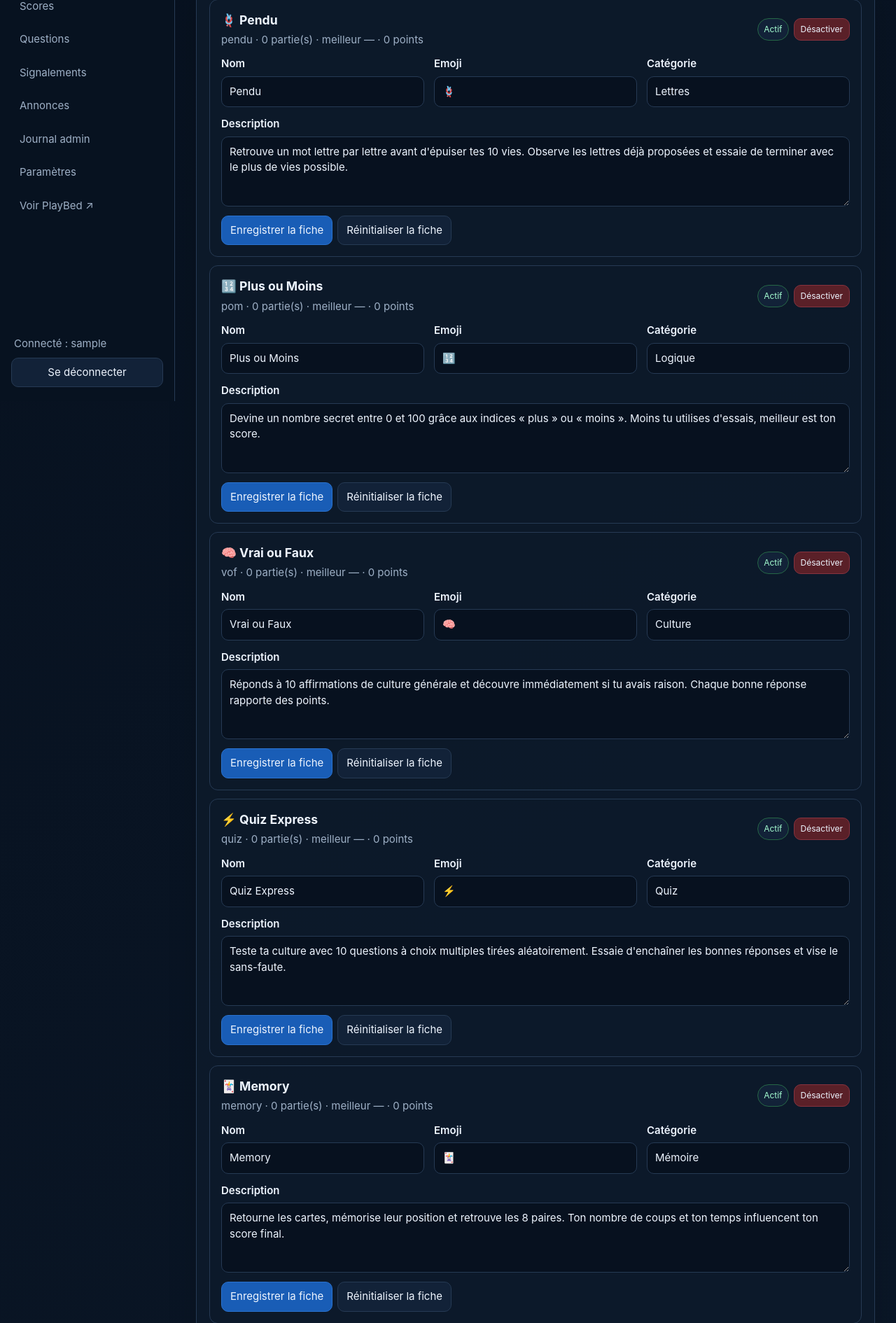
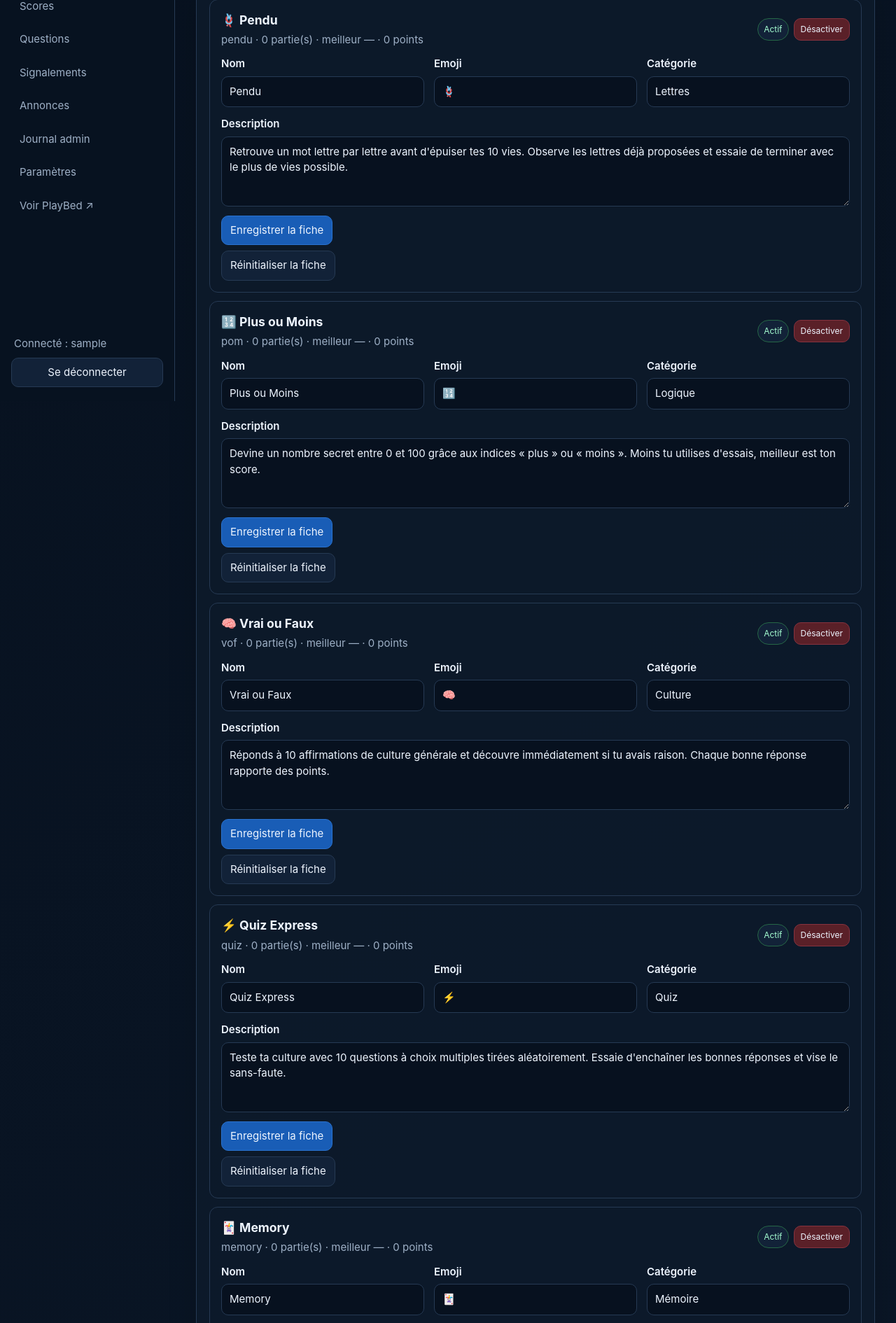
Before and after one commit to Obed236/PlayBed, a Flask app: page /admin/jeux in a window 1280 px wide. Shown: the part 227-2117 px from the top of the page at 70% size. Run offline with Flask 3, Linux system fonts and the light colour scheme; the visitor is signed in with stand-in values (Sample User, id 1); data that the repository does not hold is empty; some libraries are stand-ins or nearby versions.

Commit message:
Fix game management form structure

```diff
--- a/templates/admin/games.html
+++ b/templates/admin/games.html
@@ -7,7 +7,8 @@
 {% for slug, meta in games.items() %}{% set row = stats.get(slug) %}
 <div class="game-card">
   <div class="topbar" style="margin-bottom:12px"><div><h3>{{ meta.get('emoji','🎮') }} {{ meta.get('name', slug) }}</h3><div class="muted">{{ slug }} · {{ row.plays if row else 0 }} partie(s) · meilleur {{ row.best_score if row and row.best_score is not none else '—' }} · {{ row.total_points if row and row.total_points is not none else 0 }} points</div></div><div class="actions"><span class="badge {{ 'good' if statuses[slug] else 'bad' }}">{{ 'Actif' if statuses[slug] else 'Désactivé' }}</span><form method="post" action="{{ url_for('admin_game_status') }}"><input type="hidden" name="csrf_token" value="{{ admin_csrf_token() }}"><input type="hidden" name="game" value="{{ slug }}"><input type="hidden" name="enabled" value="{{ '0' if statuses[slug] else '1' }}"><button class="btn small {{ 'danger' if statuses[slug] else 'good' }}" type="submit">{{ 'Désactiver' if statuses[slug] else 'Activer' }}</button></form></div></div>
-  <form method="post" action="{{ url_for('admin_game_edit') }}"><input type="hidden" name="csrf_token" value="{{ admin_csrf_token() }}"><input type="hidden" name="game" value="{{ slug }}"><div class="grid-3"><div class="field"><label>Nom</label><input name="name" value="{{ meta.get('name',slug) }}" required></div><div class="field"><label>Emoji</label><input name="emoji" value="{{ meta.get('emoji','🎮') }}" required></div><div class="field"><label>Catégorie</label><input name="tag" value="{{ meta.get('tag','Jeu') }}" required></div></div><div class="field"><label>Description</label><textarea name="description" required>{{ meta.get('description','') }}</textarea></div><div class="actions"><button class="btn primary" type="submit">Enregistrer la fiche</button></form><form method="post" action="{{ url_for('admin_game_reset') }}" onsubmit="return confirm('Réinitialiser le nom, la description, l’emoji et la catégorie ?')"><input type="hidden" name="csrf_token" value="{{ admin_csrf_token() }}"><input type="hidden" name="game" value="{{ slug }}"><button class="btn" type="submit">Réinitialiser la fiche</button></form></div>
+  <form method="post" action="{{ url_for('admin_game_edit') }}"><input type="hidden" name="csrf_token" value="{{ admin_csrf_token() }}"><input type="hidden" name="game" value="{{ slug }}"><div class="grid-3"><div class="field"><label>Nom</label><input name="name" value="{{ meta.get('name',slug) }}" required></div><div class="field"><label>Emoji</label><input name="emoji" value="{{ meta.get('emoji','🎮') }}" required></div><div class="field"><label>Catégorie</label><input name="tag" value="{{ meta.get('tag','Jeu') }}" required></div></div><div class="field"><label>Description</label><textarea name="description" required>{{ meta.get('description','') }}</textarea></div><button class="btn primary" type="submit">Enregistrer la fiche</button></form>
+  <form method="post" action="{{ url_for('admin_game_reset') }}" onsubmit="return confirm('Réinitialiser le nom, la description, l’emoji et la catégorie ?')" style="margin-top:8px"><input type="hidden" name="csrf_token" value="{{ admin_csrf_token() }}"><input type="hidden" name="game" value="{{ slug }}"><button class="btn" type="submit">Réinitialiser la fiche</button></form>
 </div>
 {% endfor %}
 </section>
```
